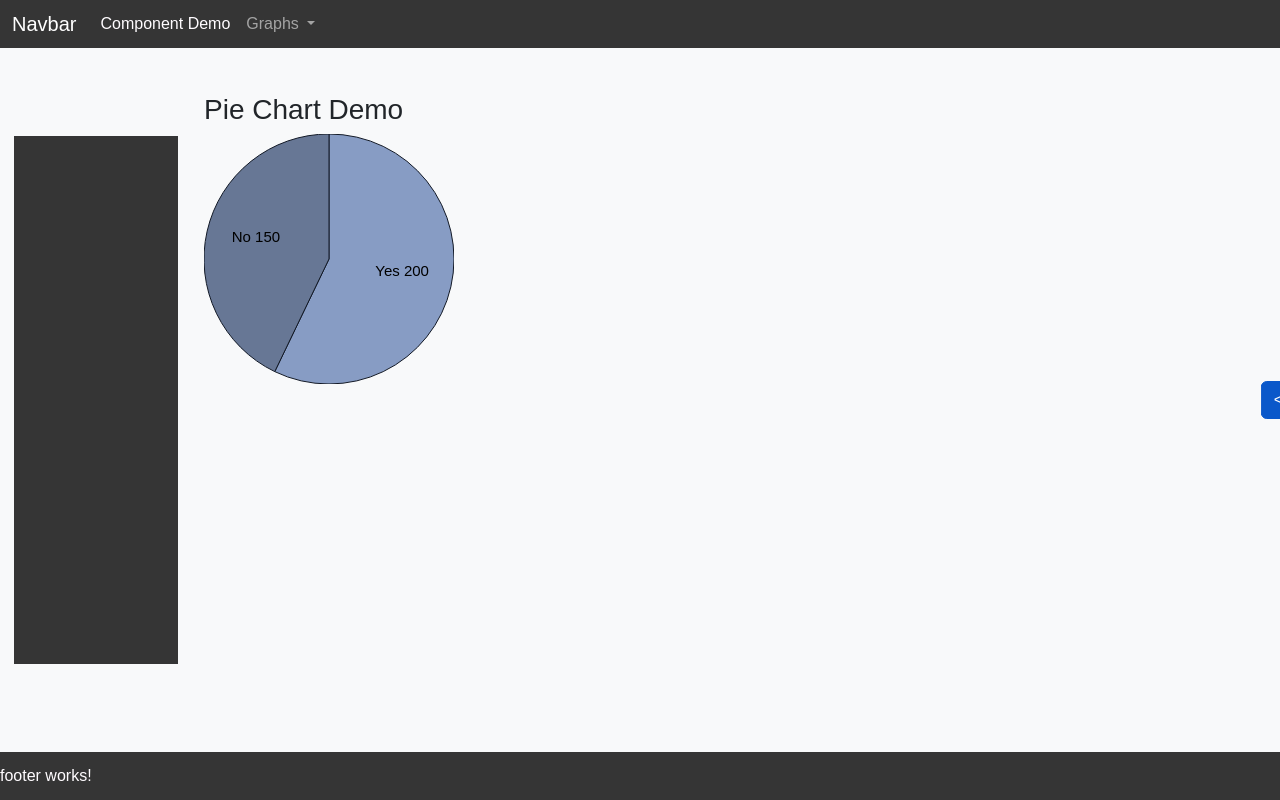
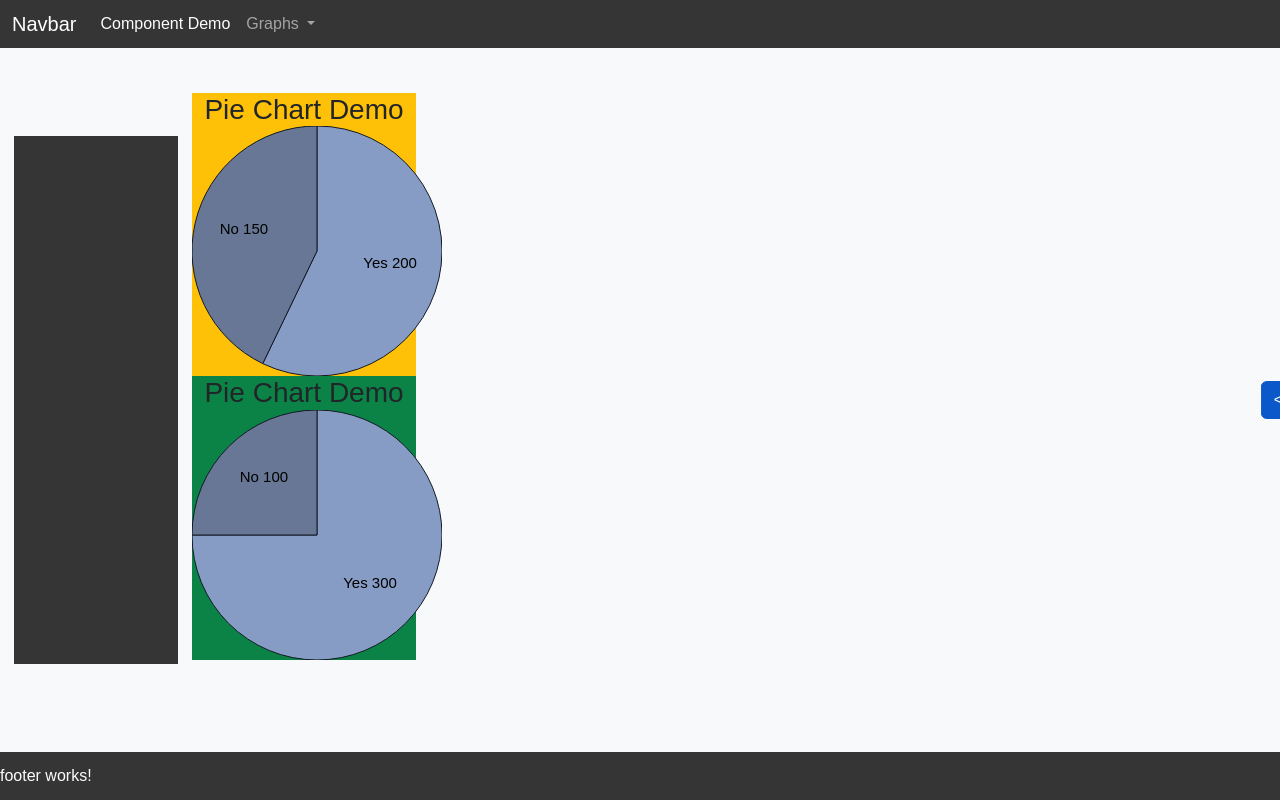
Before and after one commit to lenmahaffey/frontend.angular.material, an Angular app: page /graphs/piechart in a window 1280 px wide. Built offline with nearby package versions, Linux system fonts and the light colour scheme.

Commit message:
multiple pie charts rendering correctly

```diff
--- a/src/app/areas/graphs/pie-chart-demo/pie-chart-demo.component.html
+++ b/src/app/areas/graphs/pie-chart-demo/pie-chart-demo.component.html
@@ -1 +1,6 @@
-<app-pie-chart [id]="'pieChart'" [data]="data" [title]="chartTitle"></app-pie-chart>
+<div class="pieContainer bg-warning">
+  <app-pie-chart [id]="'pieChart'" [data]="data" [title]="chartTitle"></app-pie-chart>
+</div>
+<div class="pieContainer bg-success">
+  <app-pie-chart [id]="'pieChart1'" [data]="data1" [title]="chartTitle1"></app-pie-chart>
+</div>
--- a/src/app/areas/graphs/pie-chart-demo/pie-chart-demo.component.scss
+++ b/src/app/areas/graphs/pie-chart-demo/pie-chart-demo.component.scss
@@ -0,0 +1,3 @@
+.pieContainer{
+  width: 25%;
+}
--- a/src/app/shared/d3/pie-chart/pie-chart.component.html
+++ b/src/app/shared/d3/pie-chart/pie-chart.component.html
@@ -1,9 +1,5 @@
-<div class="row container-fluid d-flex">
-  <div class="">
-    <div class="">
-      <div class="h3">{{title}}</div>
-      <svg class="" id="{{this.id}}"></svg>
-      <div class="">{{note}}</div>
-    </div>
-  </div>
+<div class="svgContainer"  #pie>
+  <div class="h3 flexItem">{{title}}</div>
+  <svg  class="flexItem" id="{{ this.id }}"></svg>
+  <div class="flexItem">{{note}}</div>
 </div>
--- a/src/app/shared/d3/pie-chart/pie-chart.component.scss
+++ b/src/app/shared/d3/pie-chart/pie-chart.component.scss
@@ -0,0 +1,8 @@
+.svgContainer{
+  display: flex;
+  flex-direction: column;
+}
+
+.flexItem{
+  margin: auto;
+}
--- a/src/app/shared/d3/pie-chart/pie-chart.component.ts
+++ b/src/app/shared/d3/pie-chart/pie-chart.component.ts
@@ -1,4 +1,4 @@
-import { Component, ElementRef, Input, ViewChild } from '@angular/core';
+import { AfterViewInit, Component, ElementRef, Input, TemplateRef, ViewChild } from '@angular/core';
 import * as d3 from 'd3';
 import { PieChartData } from './pie-chart-data.interface';
 
@@ -7,7 +7,7 @@ import { PieChartData } from './pie-chart-data.interface';
   templateUrl: './pie-chart.component.html',
   styleUrls: ['./pie-chart.component.scss']
 })
-export class PieChartComponent {
+export class PieChartComponent implements AfterViewInit{
 
   @Input() id = ''
   @Input() title = ''
@@ -19,29 +19,19 @@ export class PieChartComponent {
   svg!: any
   colors!: any
 
-  @Input()
-  get data(): PieChartData[] {
-    return this._data
-  }
+  @Input() data: PieChartData[] = []
 
-  set data(value: PieChartData[]) {
-    this._data = value
-    if (value[0] != null || value[0] != undefined) {
-      this.drawChart();
-    }
-  }
-
-  private _data: PieChartData[] = []
 
   constructor() {
     this.radius = Math.min(this.width, this.height) / 2 - this.margin;
-
    }
+  ngAfterViewInit(): void {
+          this.drawChart();
+  }
 
   private drawChart(): void {
-    let tempId = "svg"
+    let tempId = "#" + this.id
     this.svg = d3.select(tempId)
-      .attr("id", this.id)
       .attr("width", this.width)
       .attr("height", this.height)
       .append("g")
@@ -84,4 +74,50 @@ export class PieChartComponent {
       .style("text-anchor", "middle")
       .style("font-size", 15);
   }
+  // private drawChart(): void {
+  //   let tempId = "svg"
+  //   this.svg = d3.select(tempId)
+  //     .attr("id", this.id)
+  //     .attr("width", this.width)
+  //     .attr("height", this.height)
+  //     .append("g")
+  //     .attr(
+  //       "transform",
+  //       "translate(" + this.width / 2 + "," + this.height / 2 + ")"
+  //     );
+
+  //   this.colors = d3.scaleOrdinal()
+  //     .domain(this.data.map(d => d.Name))
+  //     .range(["#c7d3ec", "#a5b8db", "#879cc4", "#677795", "#5a6782"]);
+
+  //   // Compute the position of each group on the pie:
+  //   const pie = d3.pie<PieChartData>().value((d: PieChartData) => Number(d.Value));
+
+  //   // Build the pie chart
+  //   this.svg.selectAll('pieces')
+  //     .data(pie(this.data))
+  //     .enter()
+  //     .append('path')
+  //     .attr('d', d3.arc()
+  //       .innerRadius(0)
+  //       .outerRadius(this.radius)
+  //     )
+  //     .attr('fill', (d: PieChartData, i: any) => (this.colors(i)))
+  //     .attr("stroke", "#121926")
+  //     .style("stroke-width", "1px");
+
+  //   // Add labels
+  //   const labelLocation = d3.arc()
+  //     .innerRadius(25)
+  //     .outerRadius(this.radius);
+
+  //   this.svg.selectAll('pieces')
+  //     .data(pie(this.data))
+  //     .enter()
+  //     .append('text')
+  //     .text((d: { data: PieChartData; }) => d.data.Name + " " + d.data.Value)
+  //     .attr("transform", (d: d3.DefaultArcObject) => "translate(" + labelLocation.centroid(d) + ")")
+  //     .style("text-anchor", "middle")
+  //     .style("font-size", 15);
+  // }
 }
```
